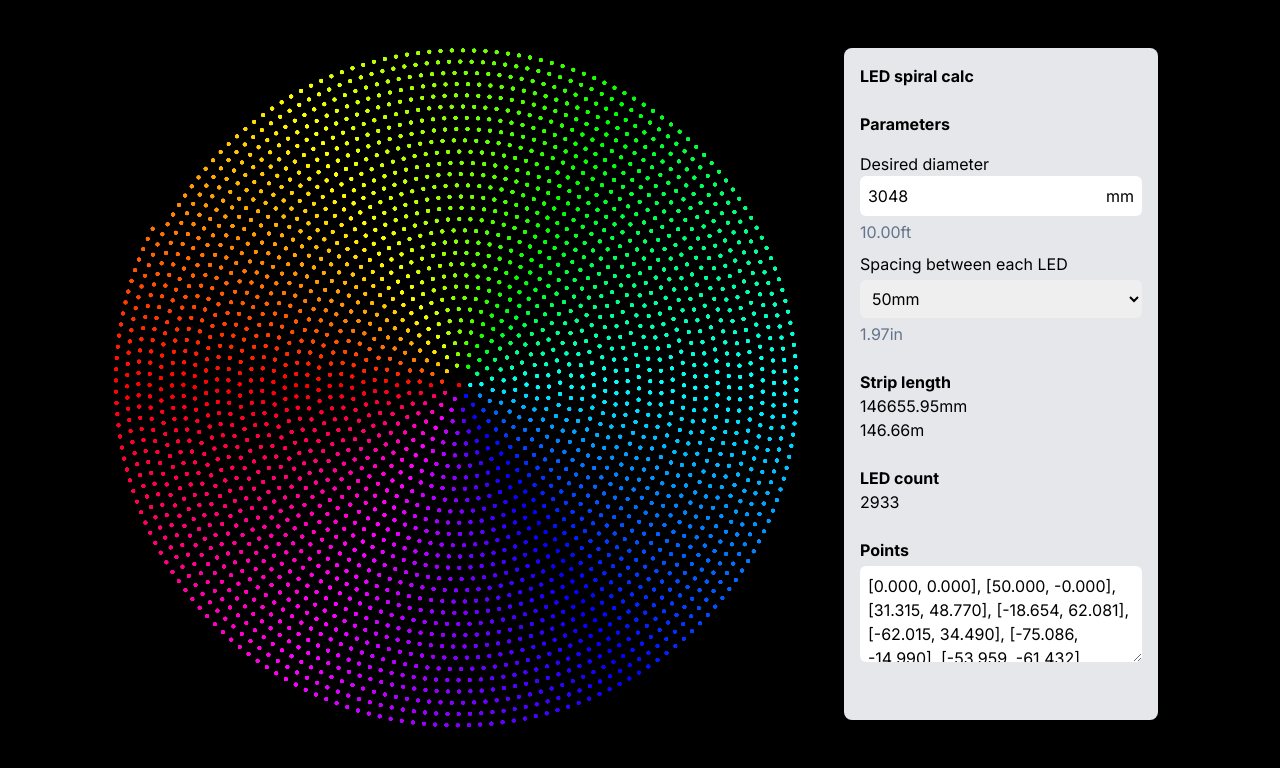
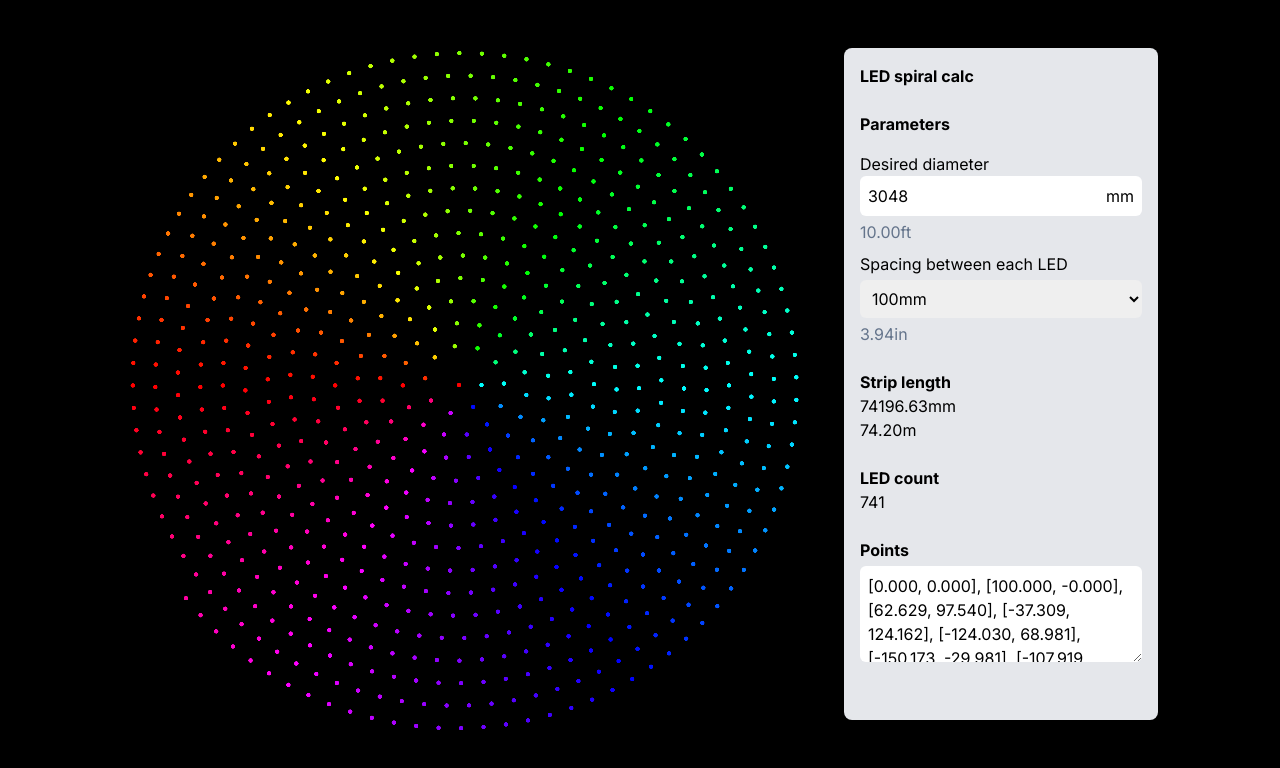
Before and after one commit to nfiniteset/spiral-calc, a Next.js app: page / in a window 1280 px wide. Shown: the top 768 px of the page. Built offline with nearby package versions, Linux system fonts and the light colour scheme.

Commit message:
Sets default value to 100

```diff
--- a/app/page.js
+++ b/app/page.js
@@ -11,7 +11,7 @@ import SpiralControls from "./components/SpiralControls";
 
 export default function Home() {
   const [desiredDiameter, setDesiredDiameter] = useState(3048);
-  const [desiredSpacing, setDesiredSpacing] = useState(50);
+  const [desiredSpacing, setDesiredSpacing] = useState(100);
 
   const spiralLength = getSpiralLength(desiredDiameter, desiredSpacing)
   const spiralLedCount = Math.floor(spiralLength / desiredSpacing)
```
